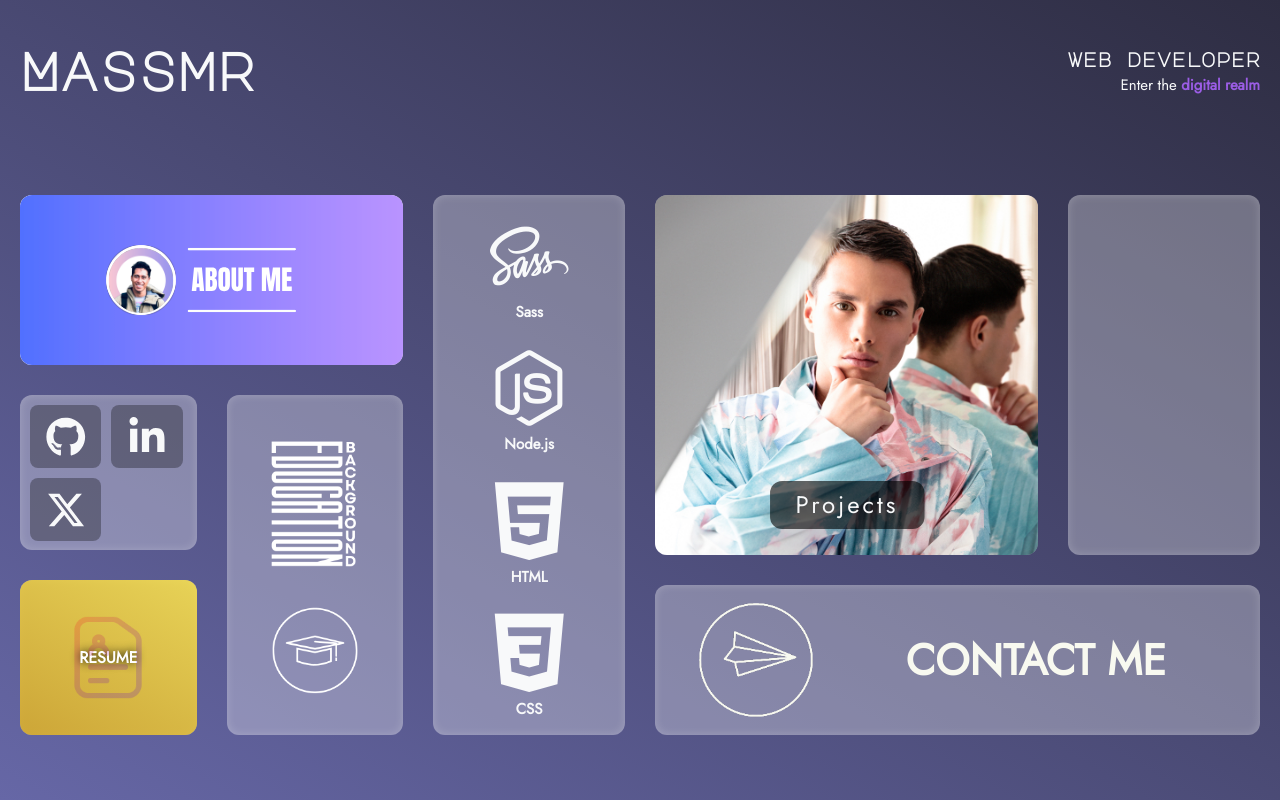
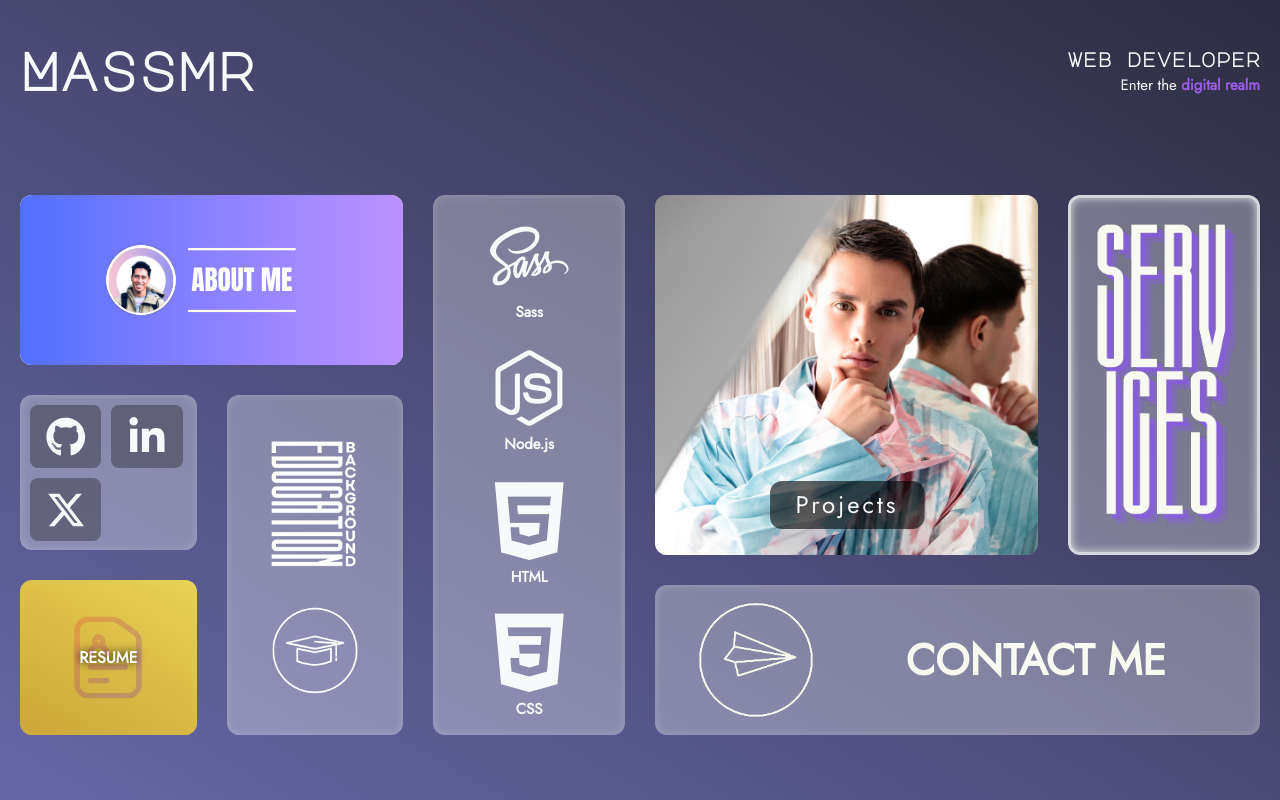
Before and after one commit to massmr/massmr.xyz---react-portfolio, a React (Vite) app: page / in a window 1280 px wide. Both pictures are taken after a click on the picture 640 px from the left and 420 px from the top of the page. Built offline with nearby package versions, Linux system fonts and the light colour scheme; a web font is replaced by a local one.

Commit message:
item 2 integration

```diff
--- a/src/GridOnFlex/GridOnFlex.jsx
+++ b/src/GridOnFlex/GridOnFlex.jsx
@@ -4,26 +4,27 @@
 //GridItem is defined as a reusable components
 
 //import packages
-import { useState, useEffect, useRef } from 'react';
+import { useState, useEffect, useRef } from 'react'
 
 //import styles
-import './GridOnFlex.css';
-import './GridOnFlexActiveTransition.css';
+import './GridOnFlex.css'
+import './GridOnFlexActiveTransition.css'
 
 //import components
-import { GridItem } from './GridItem/GridItem.jsx';
+import { GridItem } from './GridItem/GridItem.jsx'
 
 //import items components
-import { Item1 } from './Items/Item1.jsx';
-import { Item3 } from './Items/Item3.jsx';
-import { Item4 } from './Items/Item4.jsx';
+import { Item1 } from './Items/Item1.jsx'
+import { Item2 } from './Items/Item2.jsx'
+import { Item3 } from './Items/Item3.jsx'
+import { Item4 } from './Items/Item4.jsx'
 import { Item5, Item5ModaleContent } from './Items/Item5.jsx'
-import { Item6 } from './Items/Item6.jsx';
-import { Item7 } from './Items/Item7.jsx';
-import { Item8 } from './Items/Item8.jsx';
+import { Item6 } from './Items/Item6.jsx'
+import { Item7 } from './Items/Item7.jsx'
+import { Item8 } from './Items/Item8.jsx'
 
 //import assets
-import resumeIcon from "./assets/resume-icon.png";
+import resumeIcon from "./assets/resume-icon.png"
 
 export const Grid = ({ openModale, isGridActive }) => {
   const [windowWidth, setWindowWidth] = useState(window.innerWidth);
@@ -144,7 +145,7 @@ export const Grid = ({ openModale, isGridActive }) => {
             <GridItem className="item-2"
               gridActive={gridActive2}
               openModale={openModale}>
-
+              <Item2 />
             </GridItem>
 
           </div>
--- a/src/GridOnFlex/Items/Item2.css
+++ b/src/GridOnFlex/Items/Item2.css
@@ -0,0 +1,11 @@
+.item-2-wrapper {
+  width: 100%;
+  height: 100%;
+  border: 3px solid rgba(248,249,250,0.7);
+  border-radius: 12px;
+  box-shadow: inset 0 0 10px rgba(255,255,255,0.7);
+}
+.item-2-image {
+  width: 100%;
+  height: 100%;
+}
--- a/src/GridOnFlex/Items/Item2.jsx
+++ b/src/GridOnFlex/Items/Item2.jsx
@@ -0,0 +1,14 @@
+import './Item2.css'
+
+import services from '../assets/services2.png';
+
+export const Item2 = () => {
+  return (
+    <>
+    <div className="item-2-wrapper">
+      <img className="item-2-image"
+        src={services} />
+    </div>
+    </>
+  );
+};
```
Also changed, not shown: src/GridOnFlex/assets/services.png (added), src/GridOnFlex/assets/services2.png (added).
